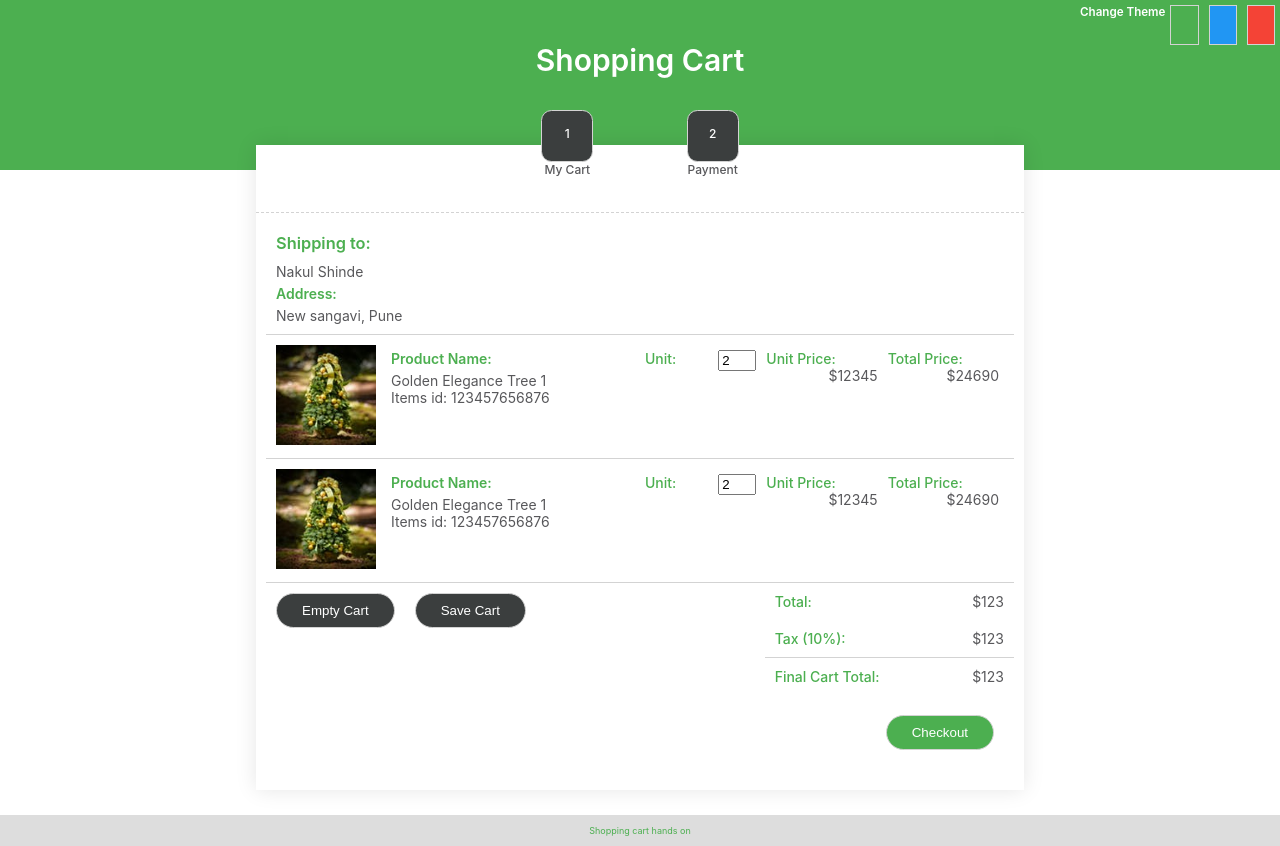
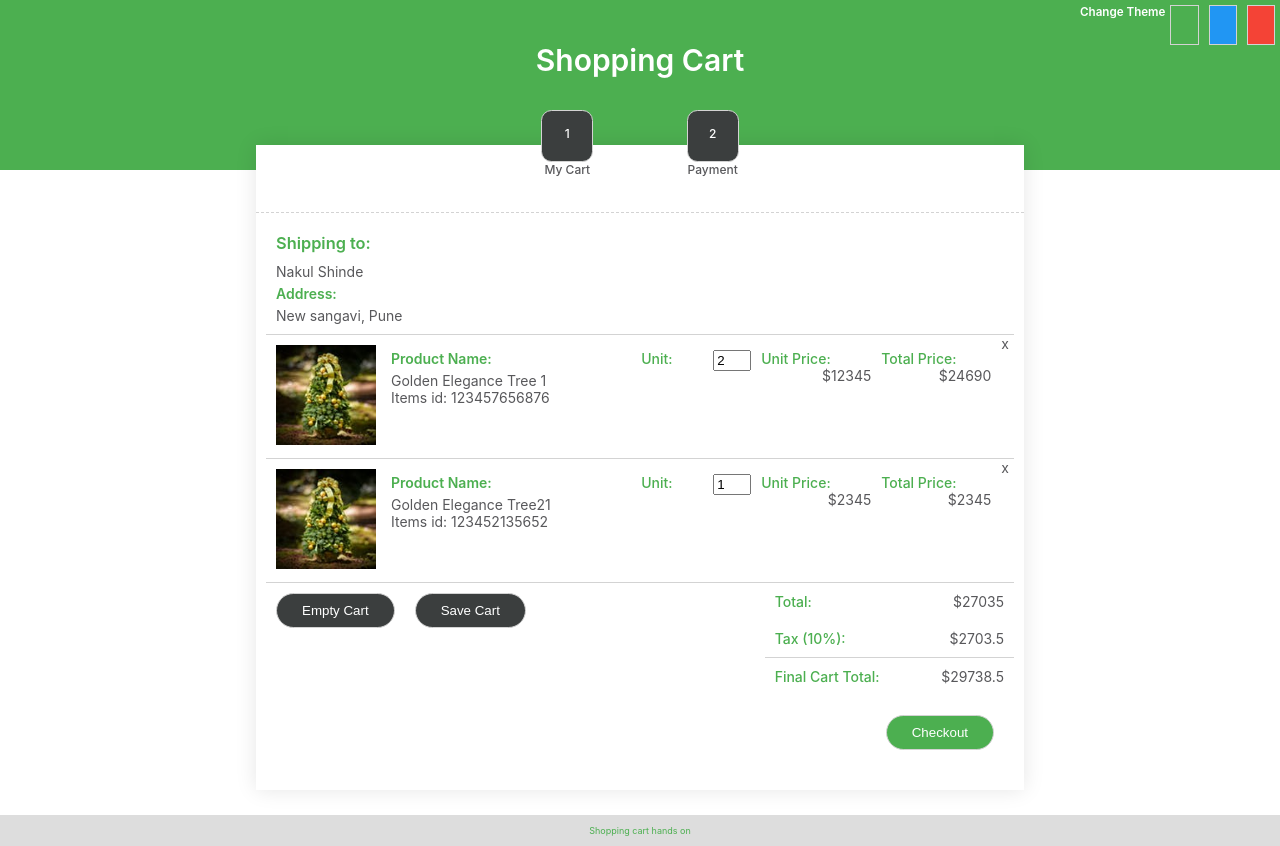
Before and after one commit to NakulShinde/shopping-cart, a React (Create React App) app: page / in a window 1280 px wide. Built offline with nearby package versions, Linux system fonts and the light colour scheme.

Commit message:
Adding remove product & numberOfUnitUpdate logic

```diff
--- a/src/App.js
+++ b/src/App.js
@@ -8,6 +8,41 @@ import ShoppingCartSteps from './components/ShoppingCartSteps'
 import UserShippingDetails from './components/UserShippingDetails'
 
 class App extends Component {
+    constructor(props) {
+        super(props);
+        this.state = {
+            products:[{
+                name: "Golden Elegance Tree 1",
+                icon: '/images/Golden Elegance Tree 4 - DSC8750 TN.jpg',
+                id: 123457656876,
+                pricePerUnit: 12345,
+                numberOfUnits: 2
+            },{
+                name: "Golden Elegance Tree21",
+                icon: '/images/Golden Elegance Tree 4 - DSC8750 TN.jpg',
+                id: 123452135652,
+                pricePerUnit: 2345,
+                numberOfUnits: 1
+            }]
+        }
+    }
+
+    removeProduct(productId){
+
+        let newStateProducts = this.state.products.filter((product) =>{
+            return product.id !== productId;
+        });
+        console.log("newStateProducts",newStateProducts);
+        this.setState({products: newStateProducts});
+    }
+
+    numberOfUnitsUpdate(productUpdated){
+        let newStateProducts = this.state.products.map((product) =>{
+            return (product.id !== productUpdated.id)? product : productUpdated;
+        });
+
+        this.setState({products: newStateProducts});
+    }
 
     render() {
         return (
@@ -17,10 +52,17 @@ class App extends Component {
                     <div className="cart-content">
                         <ShoppingCartSteps></ShoppingCartSteps>
                         <UserShippingDetails></UserShippingDetails>
-                        <ShoppingCartProductDetails></ShoppingCartProductDetails>
-                        <ShoppingCartProductDetails></ShoppingCartProductDetails>
-                        <ShoppingCartFooter></ShoppingCartFooter>
-                    </div>
+                        { (this.state.products.length > 0) ?this.state.products.map( (product, index)=> (
+                            <ShoppingCartProductDetails
+                                key={index}
+                                product={product}
+                                removeProduct={this.removeProduct.bind(this)}
+                                numberOfUnitsUpdate={this.numberOfUnitsUpdate.bind(this)}
+                                ></ShoppingCartProductDetails>
+                            )
+                        ) : <ShoppingCartProductDetails></ShoppingCartProductDetails>}
+                            <ShoppingCartFooter products={this.state.products}></ShoppingCartFooter>
+                            </div>
                 </main>
 
                 <footer className="app-footer">
--- a/src/components/ShoppingCartFooter.js
+++ b/src/components/ShoppingCartFooter.js
@@ -1,12 +1,38 @@
-import React from 'react';
+import React, {Component} from 'react';
 
 import styles from './ShoppingCartFooter.module.css'
 import {Button, PrimaryButton} from './shared/Buttons'
 
 import {LabelPriceTag} from './shared/CommonTags'
 
-const ShoppingCartFooter = () => {
-    return <div className={styles.cartfooter}>
+class ShoppingCartFooter extends Component{
+
+    constructor(props) {
+        super(props);
+        this.state = {
+            products: [],
+            cartTotal: 0,
+            cartTaxPercentage: 10
+        };
+    }
+
+    componentDidMount(){
+        this.setState({products: this.props.products});
+    }
+    componentWillReceiveProps(newProps){
+        this.setState({products: newProps.products});
+    }
+
+    render() {
+
+        const cartTotal =  this.state.products.reduce((sum, product) => {
+            return sum + (product.numberOfUnits * product.pricePerUnit);
+        },0);
+
+        const cartPercentage = cartTotal * (this.state.cartTaxPercentage/100);
+        const finalCartTotal = cartTotal + cartPercentage;
+        return (
+            <div className={styles.cartfooter}>
                 <div className={styles.cardTotalSection}>
                     <div className={styles.cardTotalSectionLeft}>
                         <div>
@@ -15,11 +41,11 @@ const ShoppingCartFooter = () => {
                         </div>
                     </div>
                     <div className={styles.cardTotalSectionRight}>
-                <LabelPriceTag label="Total" value="123"></LabelPriceTag>
-                <LabelPriceTag label="Tax (10%)" value="123"></LabelPriceTag>
+                        <LabelPriceTag label="Total" value={cartTotal}></LabelPriceTag>
+                        <LabelPriceTag label={["Tax (",this.state.cartTaxPercentage, "%)"].join('')} value={cartPercentage}></LabelPriceTag>
                         <LabelPriceTag
                             label="Final Cart Total"
-                    value="123"
+                            value={finalCartTotal}
                             customClass={styles.cartFooterFinalTotal}></LabelPriceTag>
 
                         <div className={styles.cartFooterCheckout}>
@@ -28,6 +54,8 @@ const ShoppingCartFooter = () => {
                     </div>
                 </div>
             </div>
+        );
+    }
 };
 
 export default ShoppingCartFooter;
--- a/src/components/ShoppingCartProductDetails.js
+++ b/src/components/ShoppingCartProductDetails.js
@@ -27,8 +27,6 @@ const ProductInfo = (props) => (
     </div>
 );
 
-
-
 const ProductPricingDetails = (props) => (
     <div className={styles.cartProductPricingDetails}>
         <ProductUnits
@@ -45,33 +43,52 @@ const ProductPricingDetails = (props) => (
 class ShoppingCartProductDetails extends Component {
     constructor(props) {
         super(props);
-        this.state = {
-            product: {
-                name: "Golden Elegance Tree 1",
-                icon: '/images/Golden Elegance Tree 4 - DSC8750 TN.jpg',
-                id: 123457656876,
-                pricePerUnit: 12345,
-                numberOfUnits: 2
-            }
-        }
+        this.state = {}
     }
+
+    componentDidMount() {
+        console.log("ShoppingCartProductDetails componentDidMount", this.props.product);
+        this.setState({product: this.props.product});
+    }
+    componentWillReceiveProps(newProps) {
+
+        console.log("componentWillReceiveProps componentDidMount", newProps);
+        this.setState({product: newProps.product});
+    }
+
     unitsInputChange(newUnits) {
 
-        this.setState((prev, newState)=> {
+        this.setState((prev, newState) => {
             let product = Object.assign(prev.product, {numberOfUnits: newUnits});
-            return {
-                product: product
-            };
+            this.props.numberOfUnitsUpdate(product);
+            return {product: product};
         });
     }
+
+    removeProduct() {
+        this.props.removeProduct(this.state.product.id);
+    }
     render() {
+        if(!this.state.product){
+            return <div className={styles.cartProduct}>
+                No Product data. Please add product in cart.
+            </div>
+        }
+        const product = this.state.product;
         return (
-            <div className={styles.cartProductContainer}>
-                <div className={styles.cartProduct}>
-                    <ProductInfo product={this.state.product}></ProductInfo>
-                    <ProductPricingDetails
-                        product={this.state.product}
-                        unitsInputChange={this.unitsInputChange.bind(this)}></ProductPricingDetails>
+            <div className={styles.cartProduct}>
+                <ProductInfo product={product}></ProductInfo>
+                <ProductPricingDetails
+                    product={product}
+                    unitsInputChange={this
+                    .unitsInputChange
+                    .bind(this)}></ProductPricingDetails>
+                <div>
+                    <span
+                        className={styles.removeProduct}
+                        onClick={this
+                        .removeProduct
+                        .bind(this)}>x</span>
                 </div>
             </div>
         )
--- a/src/components/ShoppingCartProductDetails.module.css
+++ b/src/components/ShoppingCartProductDetails.module.css
@@ -4,6 +4,17 @@
     padding: 10px;
     margin: 0 10px;
     border-bottom: var(--border-style);
+    display: relative;
+}
+.removeProduct {
+    position: relative;
+    right: -5px;
+    top: -10px;
+    cursor: pointer;
+}
+.removeProduct:hover{
+    color: black;
+    font-weight: 600;
 }
 .cartProductDetails {
     flex: 1;
--- a/src/components/shared/ProductUnits.js
+++ b/src/components/shared/ProductUnits.js
@@ -11,9 +11,15 @@ class ProductUnits extends Component {
 
     componentDidMount(){
         console.log("componentDidMount", this.props.numberOfUnits);
-
         this.setState({
             numberOfUnits : this.props.numberOfUnits
+        })
+    }
+
+    componentWillReceiveProps(newProps){
+        console.log("componentWillReceiveProps", newProps.numberOfUnits);
+        this.setState({
+            numberOfUnits : newProps.numberOfUnits
         })
     }
 
```
Lines whose indentation alone changed are shown as unchanged.
